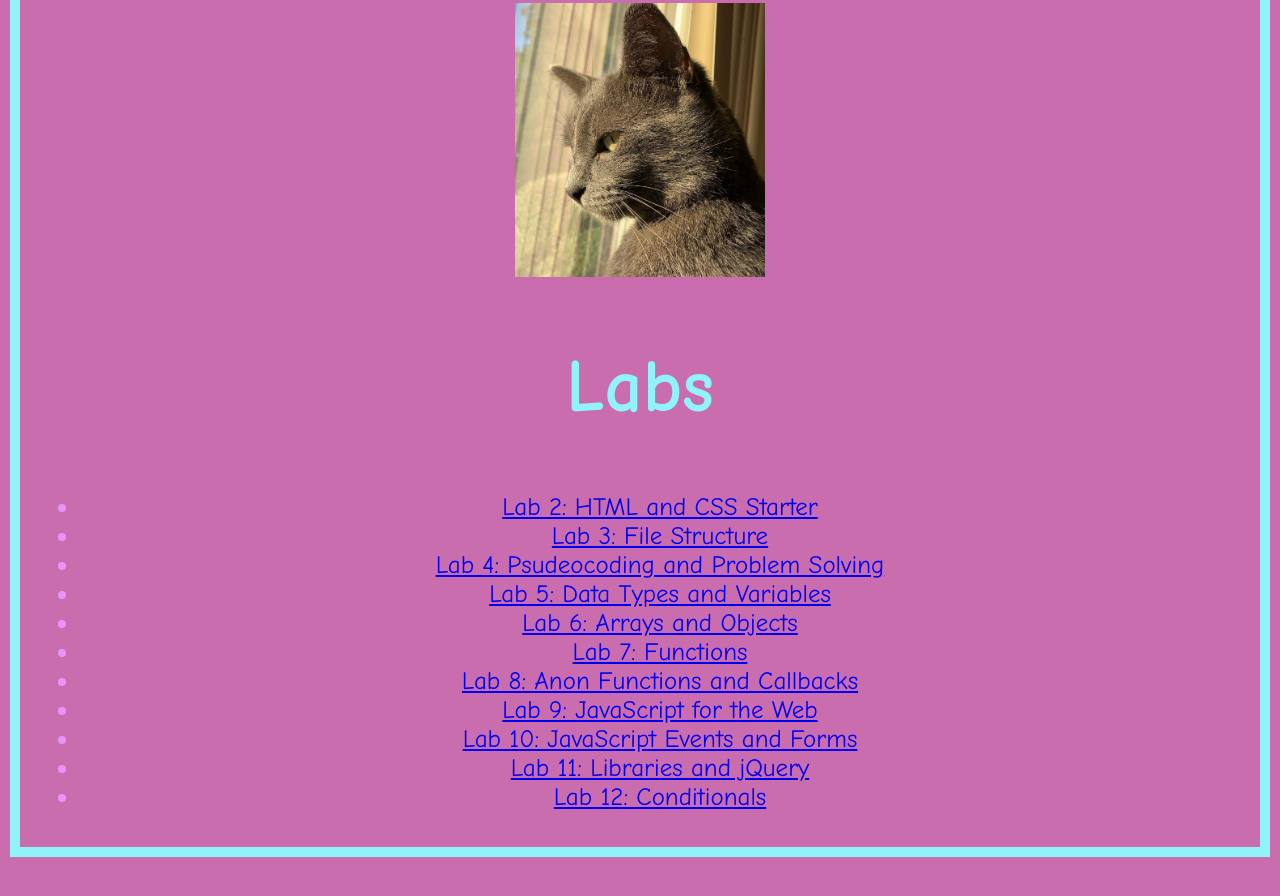
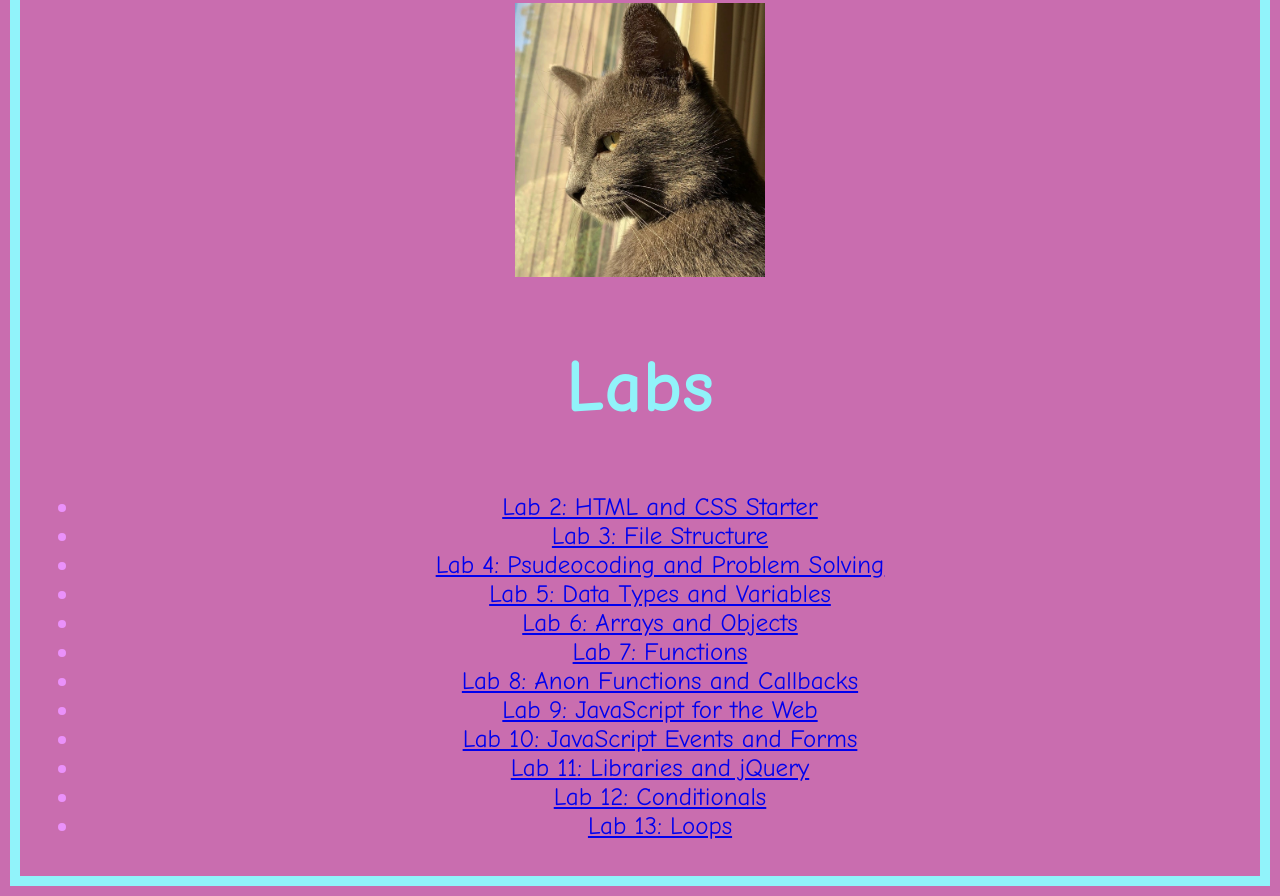
Before and after one commit to ku5unag1/art101, a plain HTML site: page index.html in a window 1280 px wide. Shown: the part 776-1672 px from the top of the page. Before the commit the page ends 1643 px from the top, so only its background shows below. Drawn offline with Linux system fonts and the light colour scheme.

Commit message:
added a link

```diff
--- a/index.html
+++ b/index.html
@@ -30,6 +30,7 @@
 			<li><a href="lab10/index.html">Lab 10: JavaScript Events and Forms</a></li>
 			<li><a href="lab11/index.html">Lab 11: Libraries and jQuery</a></li>
 			<li><a href="lab12/index.html">Lab 12: Conditionals</a></li>
+			<li><a href="lab13/index.html">Lab 13: Loops<a></li>
 		</ul>
 	</div>
 
--- a/lab13/js/lab.js
+++ b/lab13/js/lab.js
@@ -1,4 +1,4 @@
-//Author: Nkem Ndidi with refrences from Wes's HTML and JS files
+//Author: Nkem Ndidi with refrences from Wes's HTML and JS files and with help from Ashley Lu
 //Since 23 November 2021
 //Lisence: Public Domain
 //Summary: Loops
```
